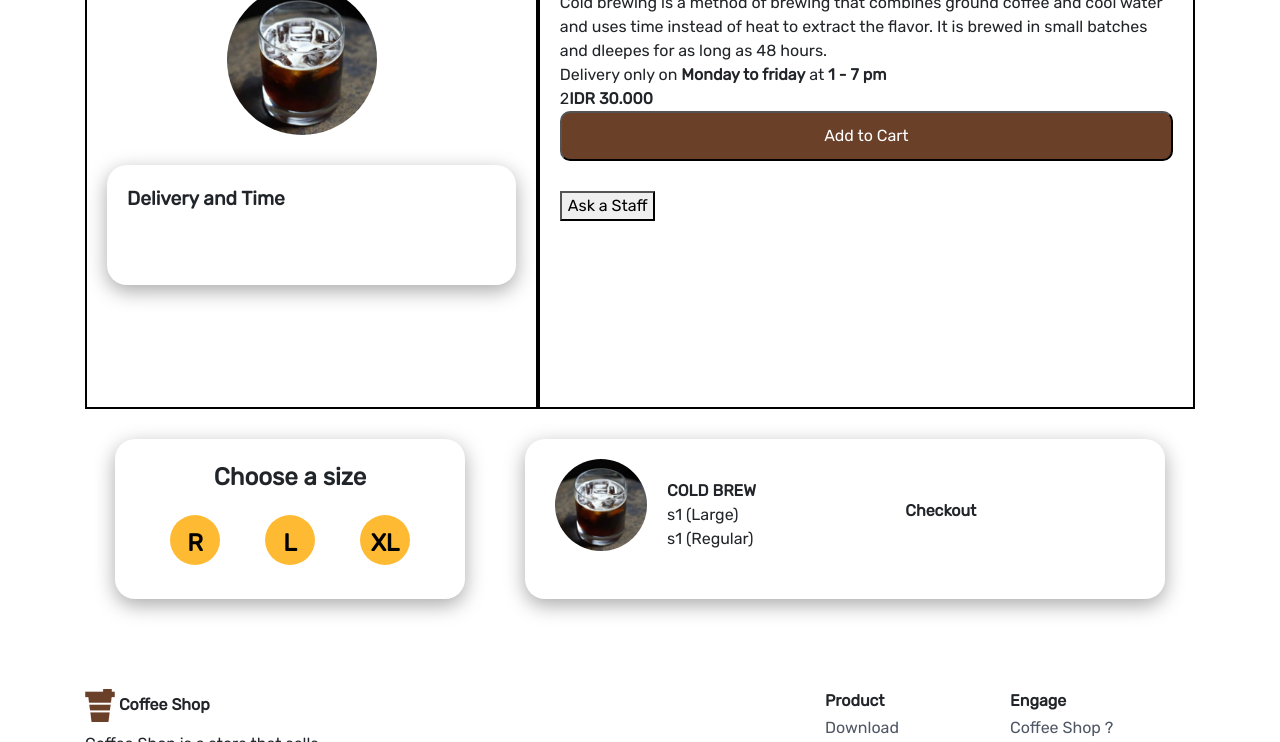
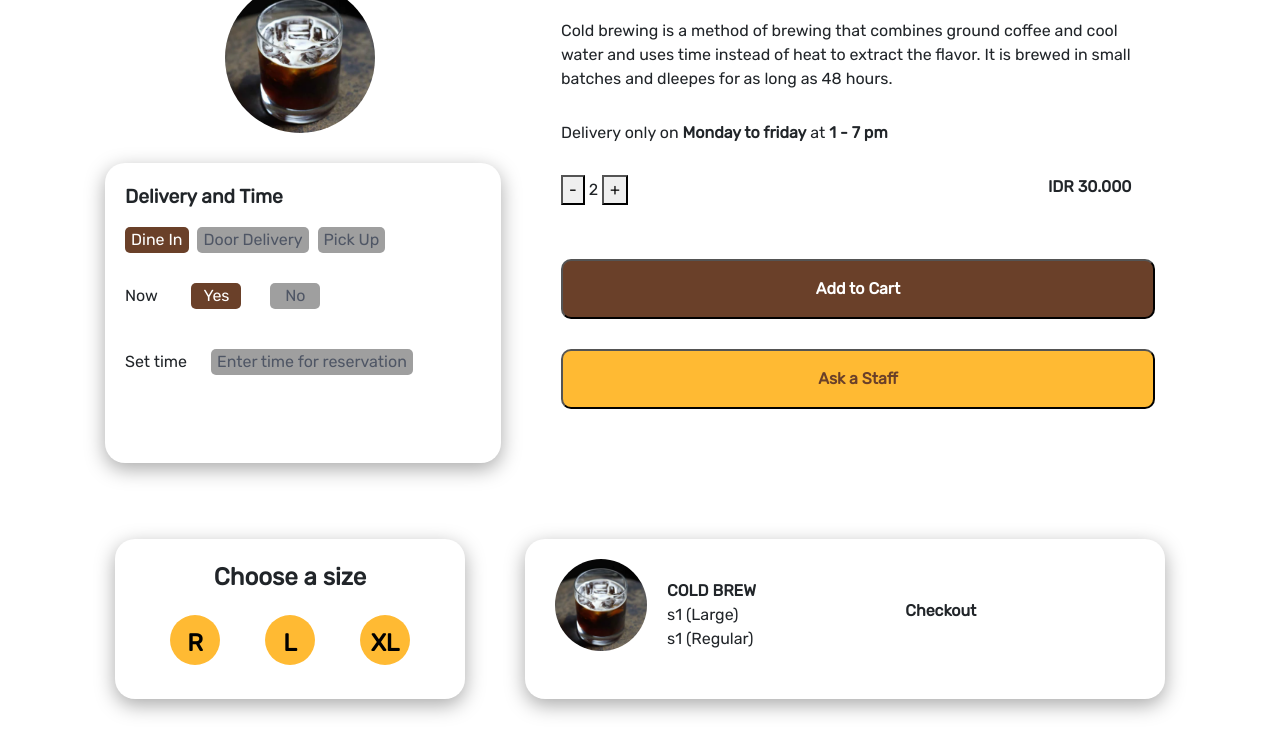
Before and after one commit to ivanrozak/Cofee-Shop, a plain HTML site: page product-details2.html in a window 1280 px wide. Shown: the part 181-923 px from the top of the page. Drawn offline with nearby package versions, Linux system fonts and the light colour scheme.

Commit message:
Update Tampilan

```diff
--- a/product-details2.css
+++ b/product-details2.css
@@ -112,12 +112,12 @@ main {
 }
 .details-top-left {
   flex: 1;
-  height: 500px;
-  border: 2px solid black;
+  height: 600px;
+  /* border: 2px solid black; */
   padding: 20px 20px;
 }
 .delivery-props1 {
-  height: 120px;
+  height: 300px;
   padding: 20px 20px;
   box-shadow: 0px 6px 20px rgba(0, 0, 0, 0.34);
   border-radius: 20px;
@@ -125,9 +125,9 @@ main {
 }
 .details-top-right {
   flex: 1.5;
-  height: 500px;
-  border: 2px solid black;
-  padding: 20px 20px;
+  height: 600px;
+  /* border: 2px solid black; */
+  padding: 20px 40px;
 }
 .details-bottom {
   display: flex;
--- a/product-details2.html
+++ b/product-details2.html
@@ -38,22 +38,40 @@
                     <div>Favourite & Promo <strong>>Cold Brew</strong></div>
                     <img style="margin: 30px 120px; width: 150px; border-radius: 50%;" src="image 25.png">
                     <div class="delivery-props1">
-                        <div style="font-weight: 900; font-size: 1.2em;">Delivery and Time</div>
+                        <div style="font-weight: 900; font-size: 1.2em; margin-bottom: 15px;">Delivery and Time</div>
+                        <div style="margin-bottom: 30px;">
+                            <button style="color: #fff; border: none; background-color: #6A4029; border-radius: 5px; margin-right: 5px;">Dine In</button>
+                            <button style="color:#4F5665; border: none; background-color: #9F9F9F; border-radius: 5px; margin-right: 5px;">Door Delivery</button>
+                            <button style="color:#4F5665; border: none; background-color: #9F9F9F; border-radius: 5px; margin-right: 5px;">Pick Up</button>
+                        </div>
+                        <div>Now
+                            <button style="margin-left: 30px; width: 50px; color: #fff; border: none; background-color: #6A4029; border-radius: 5px; margin-right: 5px;">Yes</button>
+                            <button style="margin-left: 20px; width: 50px; color:#4F5665; border: none; background-color: #9F9F9F; border-radius: 5px; margin-right: 5px;">No</button>
+                        </div>
+                        <div>Set time
+                            <button style="margin-top: 40px; margin-left: 20px; color:#4F5665; border: none; background-color: #9F9F9F; border-radius: 5px; margin-right: 5px;">Enter time for reservation</button>
+                        </div>
 
                     </div>
                 </div>
                 <div class="details-top-right">
-                    <div style="font-size: 2.5em; font-weight: 900;">COLD BREW</div>
-                    <div>Cold brewing is a method of brewing that combines ground coffee and cool water and uses time instead of heat to extract the flavor. It is brewed in small batches and dleepes for as long as 48 hours.</div>
-                    <div>Delivery only on <strong>Monday to friday</strong> at <strong>1 - 7 pm</strong></div>
+                    <div style="margin-left: 150px; font-size: 2.5em; font-weight: 900;">COLD BREW</div>
+                    <div style="margin-top: 30px; margin-bottom: 30px;">Cold brewing is a method of brewing that combines ground coffee and cool water and uses time instead of heat to extract the flavor. It is brewed in small batches and dleepes for as long as 48 hours.</div>
+                    <div style="margin-bottom: 30px;">Delivery only on <strong>Monday to friday</strong> at <strong>1 - 7 pm</strong></div>
                     <div style="display: flex;">
-                        <div>2</div>
-                        <div style="font-weight: 900;">IDR 30.000</div>
+                        <div>
+                            <button>-</button>
+                            2
+                            <button>+</button>
+                        </div>
+                        <div style="margin-bottom: 60px; margin-left: 420px; font-weight: 900;">IDR 30.000</div>
                     </div>
-                    <button style="margin-bottom: 30px; border-radius: 10px; font-weight: 500; width: 100%; height: 50px; background-color: #6A4029; color: #ffff;">
+                    <button style="margin-bottom: 30px; border-radius: 10px; font-weight: 800; width: 100%; height: 60px; background-color: #6A4029; color: #ffff;">
                         Add to Cart
                     </button>
-                    <button>Ask a Staff</button>
+                    <button style="margin-bottom: 30px; border-radius: 10px; font-weight: 800; width: 100%; height: 60px; background-color: #FFBA33; color: #6A4029;">
+                        Ask a Staff
+                    </button>
                 </div>
             </div>
             <div class="details-bottom">
```
